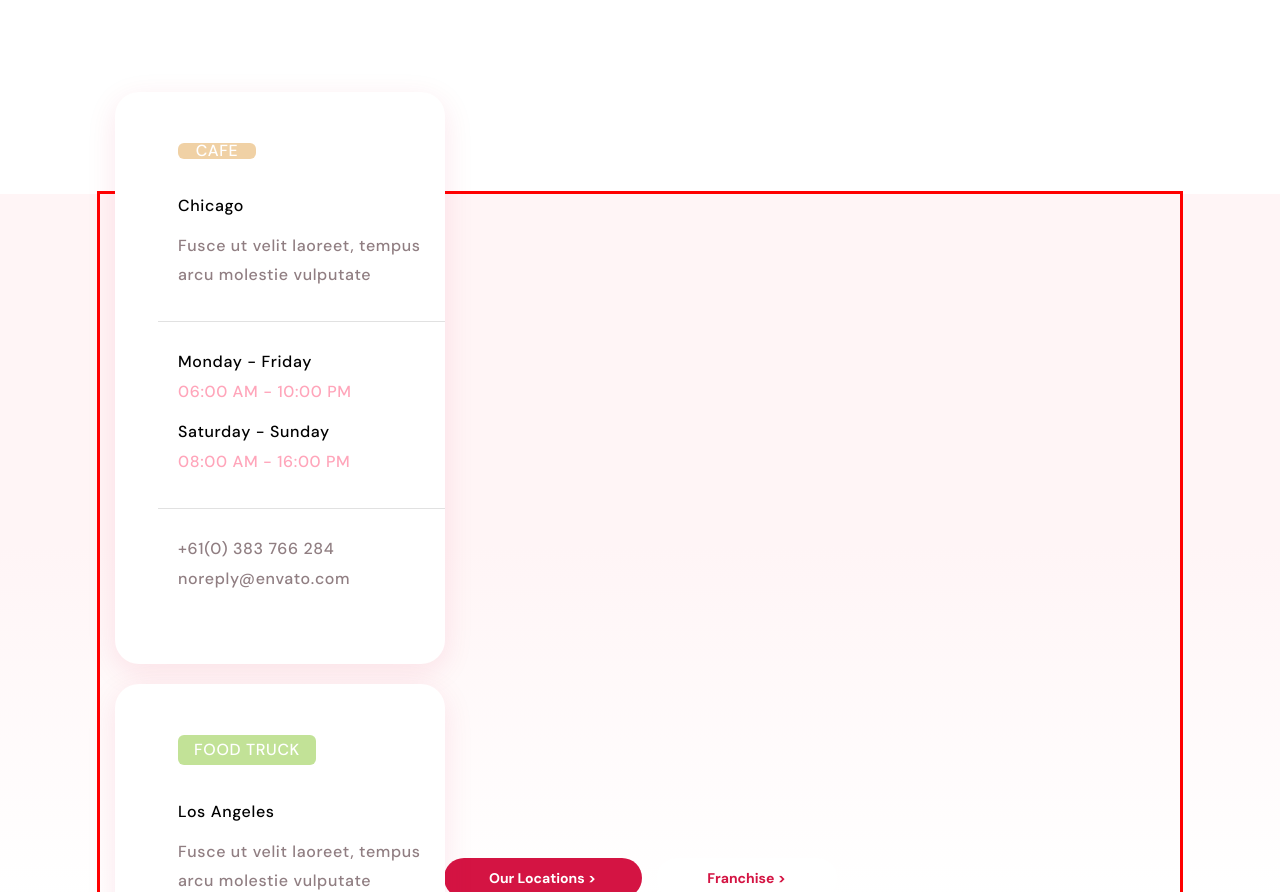
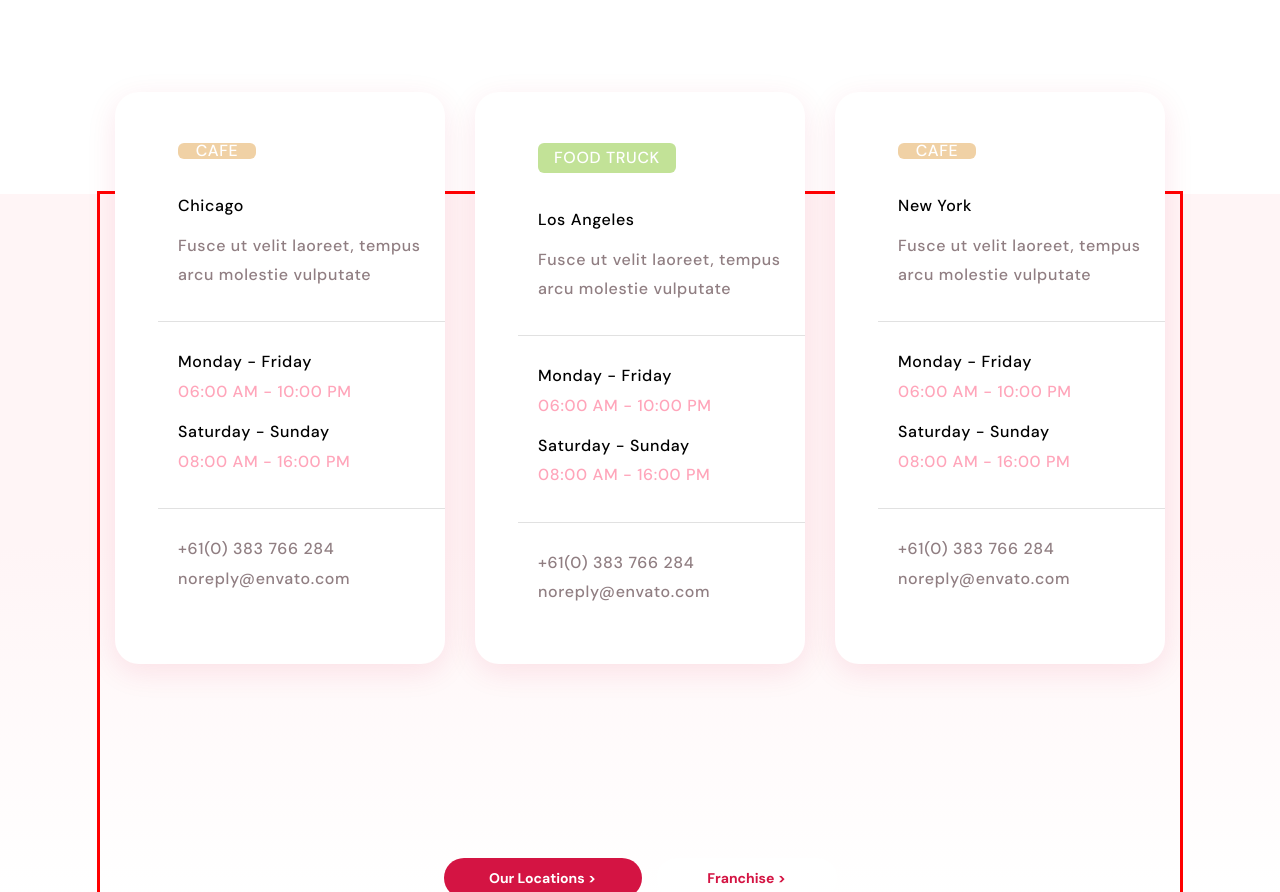
Before and after one commit to m1xture/command, a website built with Parcel: page src/index.html in a window 1280 px wide. Shown: the part 2487-3379 px from the top of the page. Built offline with nearby package versions, Linux system fonts and the light colour scheme; files whose address does not match are found by name.

Commit message:
end of adaptive-location

```diff
--- a/src/sass/components/_locations.scss
+++ b/src/sass/components/_locations.scss
@@ -11,6 +11,10 @@
 padding-top: 1291px;
   }
 
+  @media screen and (min-width: 768px){
+    padding-top: 547px;
+      }
+
   @media screen and (min-width: 1200px) {
     padding-top: 578px;
   }
@@ -20,17 +24,20 @@ padding-top: 1291px;
   display: flex;
 
   @media screen and (min-width: 320px) {
-    flex-direction: column;
-    flex-wrap: wrap;
+    // flex-direction: column;
+    // flex-wrap: wrap;
     position: absolute;
     top: -84px;
     justify-content: center;
     align-items: center;
+    flex-flow: column wrap;
   }
 
   @media screen and (min-width: 768px) {
     position: absolute;
- flex-wrap: wrap;
+ flex-wrap: nowrap;
+ flex-direction: row;
+ flex-flow: row nowrap;
   }
 
   @media screen and (min-width: 1200px) {
@@ -39,13 +46,14 @@ padding-top: 1291px;
 }
 
 .locations__item {
+  padding-left: 43px;
+  max-width: 330.9px;
   padding-top: 51px;
   padding-bottom: 62px;
-
   background-color: $secondary-text-color;
   box-shadow: 0px 8px 30px rgba(212, 20, 67, 0.1);
   border-radius: 24px;
-  max-width: 330.9px;
+
   @media screen and (min-width: 320px){
     width: 220px;
     height: 427px;
@@ -60,9 +68,9 @@ justify-content: center;
   }
 
   @media screen and (min-width: 1200px){
+    height: 572px;
     width: 330px;
-    height: 572px;
-    padding-left: 43px;
+
   }
 
   &:last-child {
```
